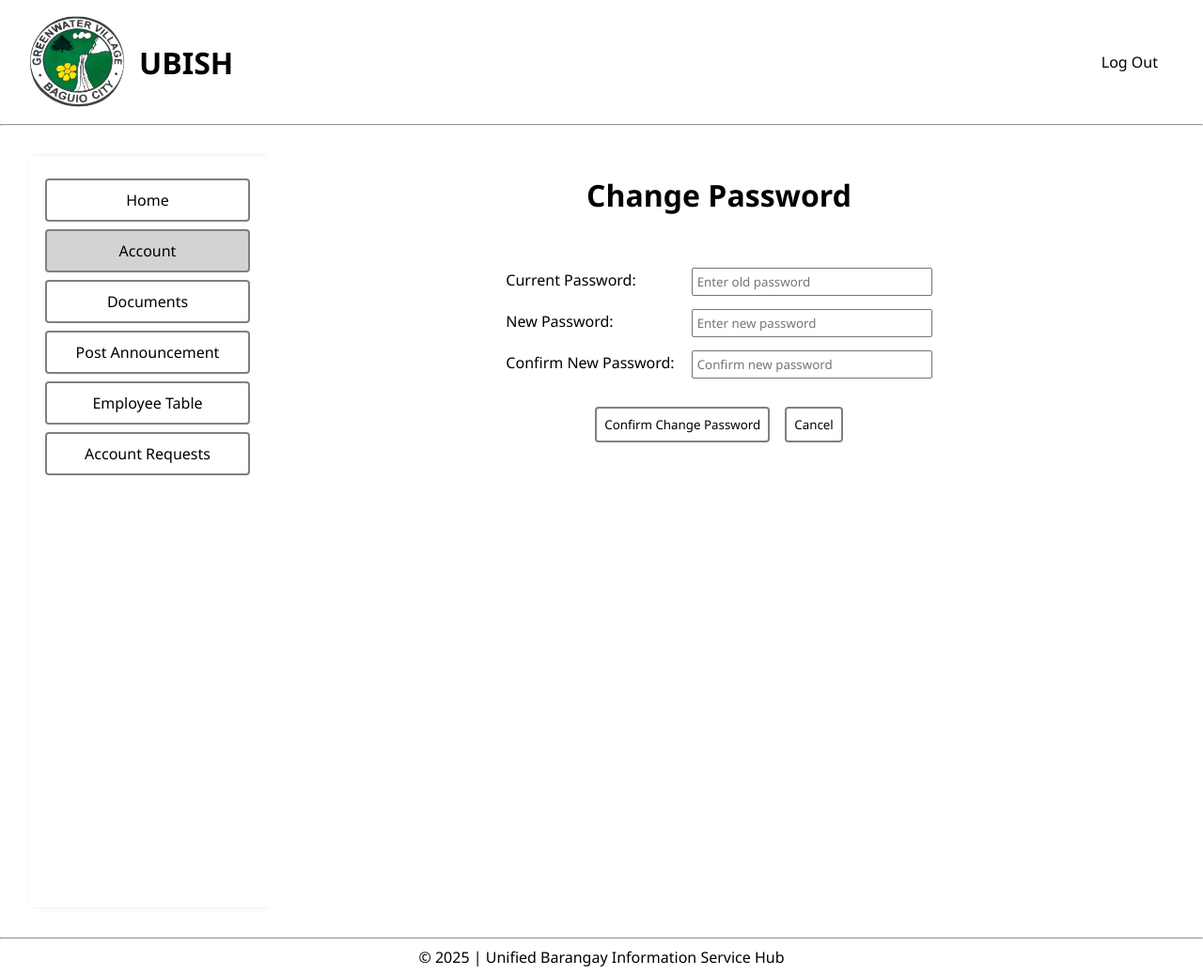
After one commit to SzenInso/UBISH-BarangaySystem, a PHP site: page /pages/main/change_password.php in a window 1280 px wide. The commit adds this page. Shown: the whole page at 94% size. Run offline with PHP 8.4, Linux system fonts and the light colour scheme; a user stored in the database is signed in; data comes from the database, SQL or seed files in the repository.

Commit message:
Add: Change password feature

```diff
--- /dev/null
+++ b/pages/main/change_password.php
@@ -0,0 +1,150 @@
+<?php
+    include '../../config/dbfetch.php';
+
+    if (isset($_POST['confirm'])) {
+        $currentPwd = (!empty($_POST['old_password'])) ? $_POST['old_password'] : null;
+        $newPwd = (!empty($_POST['new_password'])) ? $_POST['new_password'] : null;
+        $confirmPwd = (!empty($_POST['confirm_new_password'])) ? $_POST['confirm_new_password'] : null;
+
+        if (empty($currentPwd) || empty($newPwd) || empty($confirmPwd)) {
+            echo "
+                <script>
+                    alert('Please fill in all required fields. Note that a blank field is not allowed.');
+                    window.location.href = '../main/change_password.php';
+                </script>
+            ";
+            exit;
+        } else if (!password_verify($currentPwd, $passwordHash)) {
+            echo "
+                <script>
+                    alert('Current password is incorrect.');
+                    window.location.href = '../main/change_password.php';
+                </script>
+            ";
+        } elseif ($newPwd !== $confirmPwd) {
+            echo "
+                <script>
+                    alert('New passwords do not match.');
+                    window.location.href = '../main/change_password.php';
+                </script>
+            ";
+        } else {
+            $newPwdHash = password_hash($newPwd, PASSWORD_DEFAULT);
+            $updateQuery = "UPDATE login_details SET password = :password WHERE emp_id = :emp_id";
+            $update = $pdo->prepare($updateQuery);
+            $update->execute([
+                ":password" => $newPwdHash,
+                ":emp_id" => $_SESSION['emp_id']
+            ]);
+
+            if ($update) {
+                echo "
+                    <script>
+                        alert('Password changed successfully.');
+                        window.location.href = '../main/account.php';
+                    </script>
+                ";
+            } else {
+                echo "
+                    <script>
+                        alert('Failed to change password. Please try again.');
+                        window.location.href = '../main/change_password.php';
+                    </script>
+                ";
+            }
+        }
+    }
+
+    if (isset($_POST['cancel'])) {
+        header('location:../main/account.php');
+        exit;
+    }
+?>
+<!DOCTYPE html>
+<html lang="en">
+<head>
+    <meta charset="UTF-8">
+    <meta name="viewport" content="width=device-width, initial-scale=1.0">
+    <link rel="stylesheet" href="../../assets/css/style.css">
+    <title>UBISH Dashboard | Change Password</title>
+    </style>
+</head>
+<body>
+    <header>
+        <div class="navigation">
+            <div class="logo">
+                <img src="../../assets/img/greenwater-village-logo.jpg" alt="Greenwater Village Logo">
+                <h1>UBISH</h1>
+            </div>
+            <form method="POST">
+                <nav>
+                    <ul>
+                        <li>
+                            <button class="logout" style="cursor: pointer;" name="logout">Log Out</button>
+                        </li>
+                    </ul>
+                </nav>
+            </form>
+        </div>
+        <hr>
+    </header>
+    <main>
+        <div class="dashboard-main">
+            <div class="dashboard-sidebar">
+                <ul>
+                    <li><a href="../main/dashboard.php">Home</a></li>
+                    <li class="active"><a href="../main/account.php">Account</a></li>
+                    <?php
+                        // placeholder access control pages
+                        if ($accessLevel >= 1) {
+                            echo '<li><a href="#">Documents</a></li>';
+                            echo '<li><a href="../main/announcements.php">Post Announcement</a></li>';
+                        }
+                        if ($accessLevel >= 2) {
+                            echo '<li><a href="../main/employee_table.php">Employee Table</a></li>';
+                        }
+                        if ($accessLevel >= 3) {
+                            echo '<li><a href="../main/account_requests.php">Account Requests</a></li>';
+                        }
+                    ?>
+                </ul>
+            </div>
+            <div class="dashboard-content">
+                <h1><center>Change Password</center></h1><br>
+                <form method="POST">
+                    <div class="change-password-main">
+                        <table>
+                            <tr>
+                                <td>Current Password:</td>
+                                <td>
+                                    <input type="password" name="old_password" id="changePwdField" placeholder="Enter old password">
+                                </td>
+                            </tr>
+                            <tr>
+                                <td>New Password:</td>
+                                <td>
+                                    <input type="password" name="new_password" id="changePwdField" placeholder="Enter new password">
+                                </td>
+                            </tr>
+                            <tr>
+                                <td>Confirm New Password:</td>
+                                <td>
+                                    <input type="password" name="confirm_new_password" id="changePwdField" placeholder="Confirm new password">
+                                </td>
+                            </tr>
+                        </table>
+                    </div>
+                    <div class="account-actions">
+                        <button type="submit" name="confirm" id="updateBtn">Confirm Change Password</button>
+                        <button type="submit" name="cancel" id="changePwdBtn">Cancel</button>
+                    </div>
+                </form>
+            </div>
+        </div>
+    </main>
+    <footer>
+        <hr>
+        <p><?php echo "&copy; " . date('Y') . " | Unified Barangay Information Service Hub"; ?></p>
+    </footer>
+</body>
+</html>
```
Also changed, not shown: pages/main/account.php (+11 -0 lines).
